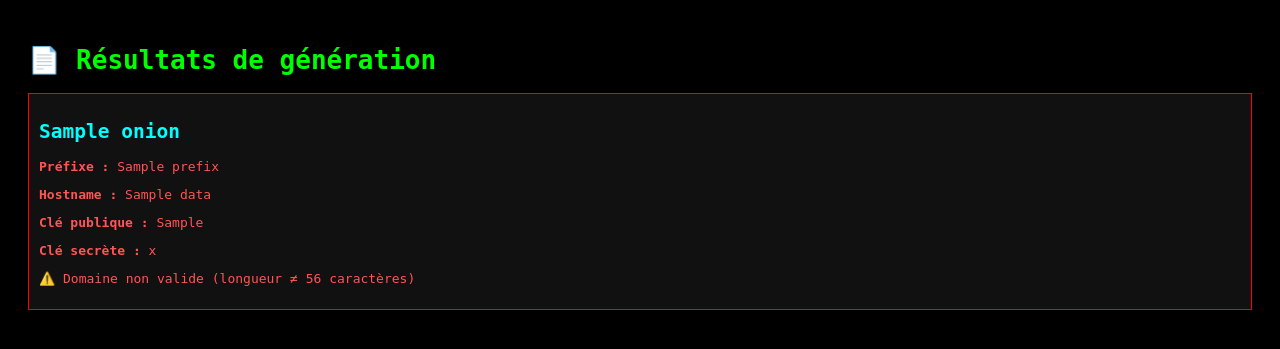
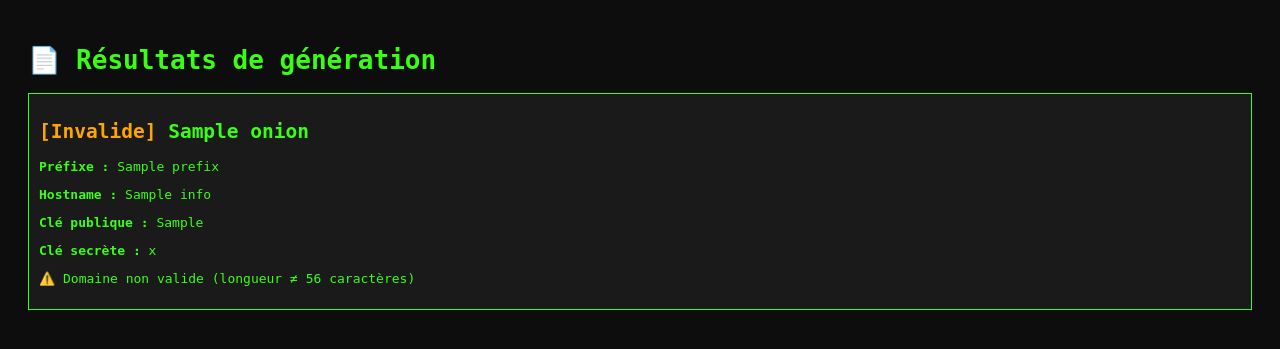
Before and after one commit to trh4ckn0n/onionme, a Flask app: template templates/result.html in a window 1280 px wide. Shown: the top 349 px of the page. Run offline with Flask 3, Linux system fonts and the light colour scheme; the template is opened without the code that fills it: most values are stand-ins (such as "Sample title", 1, 10 or a date in 2020).

Commit message:
Update result.html

```diff
--- a/templates/result.html
+++ b/templates/result.html
@@ -1,47 +1,33 @@
 <!DOCTYPE html>
 <html>
 <head>
-    <meta charset="UTF-8">
   <title>Résultats</title>
   <style>
-        body {
-            background-color: #000;
-            color: #0f0;
-            font-family: monospace;
-            padding: 20px;
+    body { background-color: #0d0d0d; color: #39ff14; font-family: monospace; padding: 20px; }
+    .card {
+      border: 1px solid #39ff14;
+      padding: 10px;
+      margin-bottom: 15px;
+      background-color: #1a1a1a;
     }
-        .result {
-            border: 1px solid #0f0;
-            padding: 10px;
-            margin-bottom: 20px;
-            background-color: #111;
-        }
-        .invalid {
-            border: 1px solid #f00;
-            color: #f55;
-        }
-        h2 {
-            color: #0ff;
-        }
-        a {
-            color: #ff0;
-        }
+    .invalid { color: orange; }
+    a { color: #00ffff; }
   </style>
 </head>
 <body>
   <h1>📄 Résultats de génération</h1>
-    {% for name, data in results.items() %}
-    <div class="result {% if not data.valid %}invalid{% endif %}">
-        <h2>{{ data.onion }}</h2>
-        <p><strong>Préfixe :</strong> {{ data.prefix }}</p>
-        <p><strong>Hostname :</strong> {{ data.hostname }}</p>
-        <p><strong>Clé publique :</strong> {{ data.public_key }}</p>
-        <p><strong>Clé secrète :</strong> {{ data.secret_key }}</p>
-        {% if data.valid %}
+  {% for key, info in results.items() %}
+    <div class="card">
+      <h2>{% if info.valid %}[Valide]{% else %}<span class="invalid">[Invalide]</span>{% endif %} {{ info.onion }}</h2>
+      <p><strong>Préfixe :</strong> {{ info.prefix }}</p>
+      <p><strong>Hostname :</strong> {{ info.hostname }}</p>
+      <p><strong>Clé publique :</strong> {{ info.public_key }}</p>
+      <p><strong>Clé secrète :</strong> {{ info.secret_key }}</p>
+      {% if info.valid %}
         <p>
-            📥 <a href="/download/{{ data.folder }}/hostname">Hostname</a> |
-            <a href="/download/{{ data.folder }}/hs_ed25519_public_key">Public Key</a> |
-            <a href="/download/{{ data.folder }}/hs_ed25519_secret_key">Secret Key</a>
+          📥 <a href="/download/{{ info.folder }}/hostname">hostname</a> |
+          <a href="/download/{{ info.folder }}/hs_ed25519_public_key">public key</a> |
+          <a href="/download/{{ info.folder }}/hs_ed25519_secret_key">secret key</a>
         </p>
       {% else %}
         <p>⚠️ Domaine non valide (longueur ≠ 56 caractères)</p>
```
Lines whose indentation alone changed are shown as unchanged.
